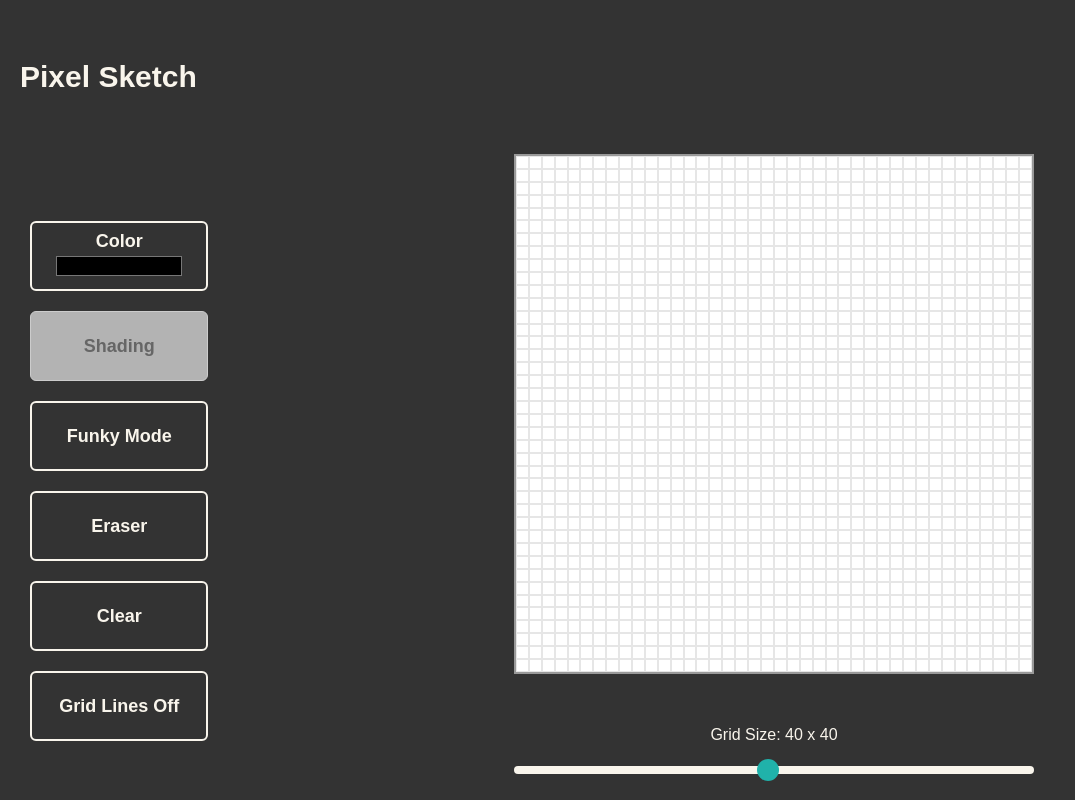
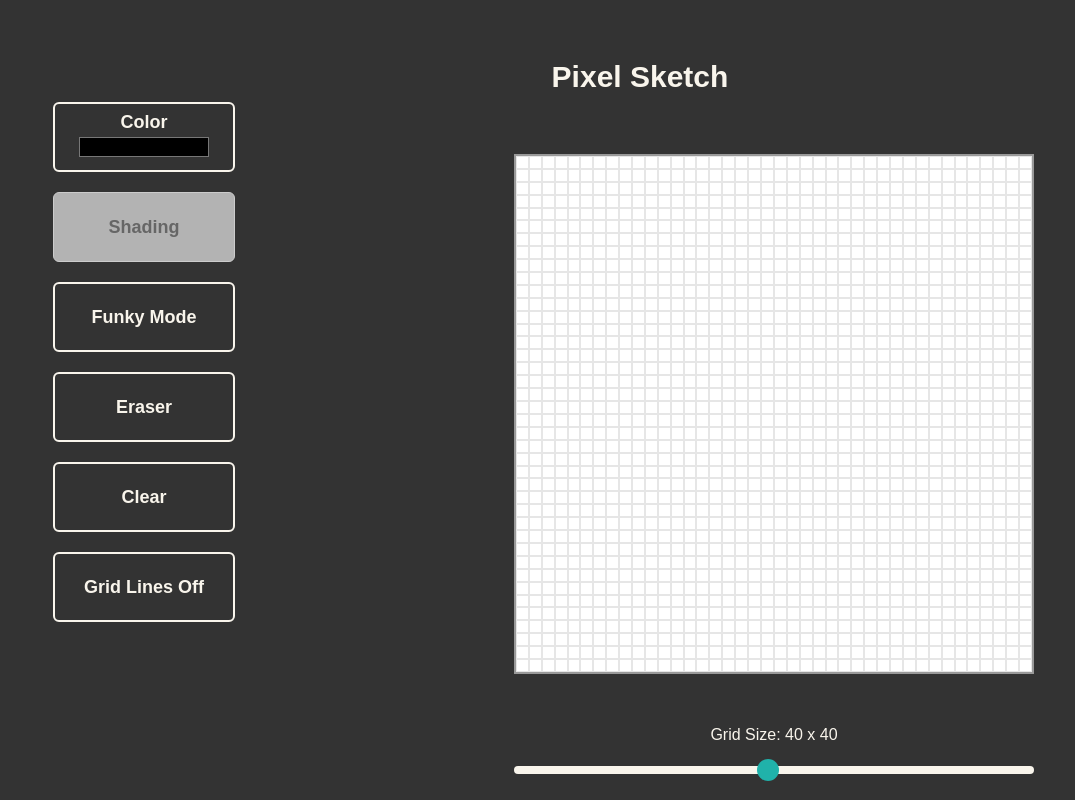
Before and after one commit to jojawhi/etch, a plain HTML site: page index.html in a window 1280 px wide. Shown: the whole page, without its empty margins (0-1075 px from the left). Drawn offline with Linux system fonts and the light colour scheme.

Commit message:
more desktop layout styles. still need to figure out the shading function, and then the project is pretty much done

```diff
--- a/etch.css
+++ b/etch.css
@@ -178,12 +178,15 @@ input[type="color" i] {
    }
 
     .btn {
+        width: 80%;
+        margin: 0 auto;
         font-size: 18px;
         font-weight: 700;
    }
 
    #titleContainer {
        grid-area: title;
+       text-align: center;
    }
 
    #gridContainer {
@@ -199,7 +202,8 @@ input[type="color" i] {
         grid-template-rows: repeat(6, 3.5rem);
         align-content: center;
         height: 65vh;
-        width: 80%;
+        width: 100%;
+        padding-bottom: 100%;
     }
 
     #sizeSliderContainer {
```
